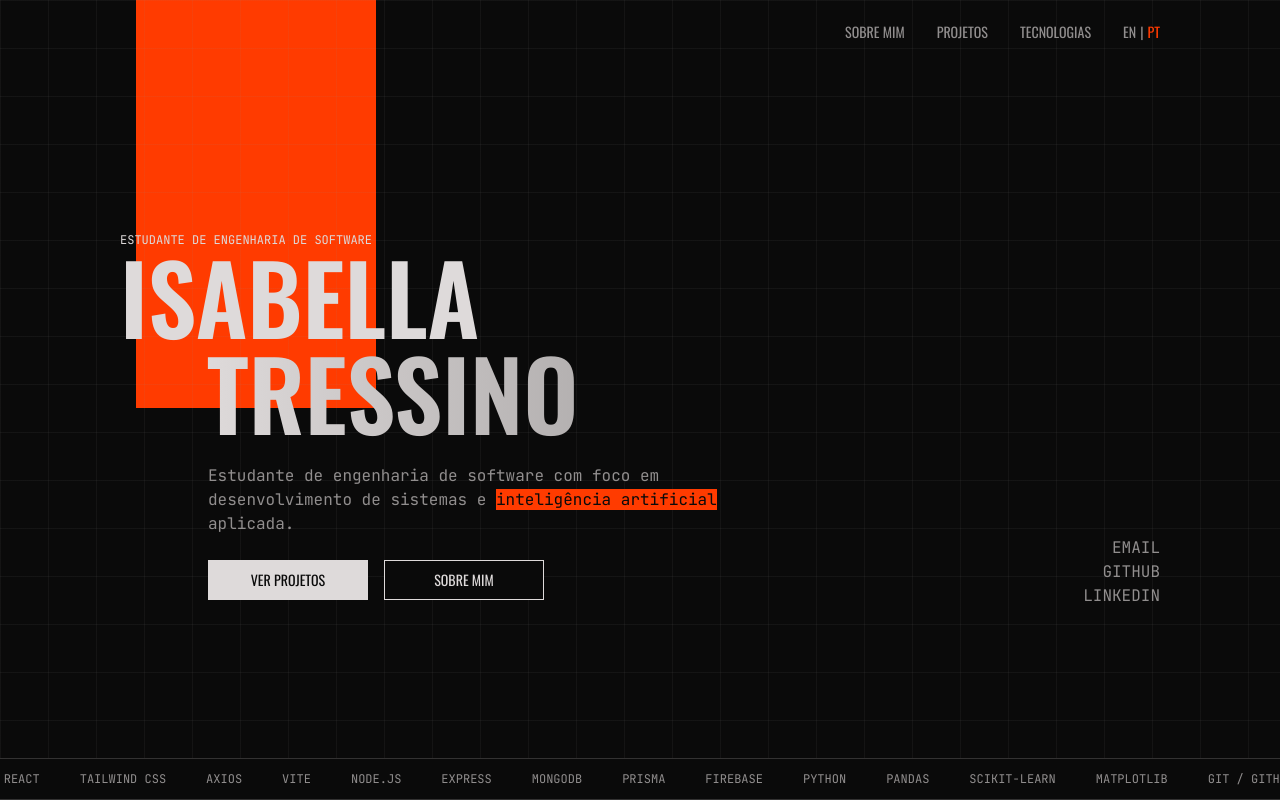
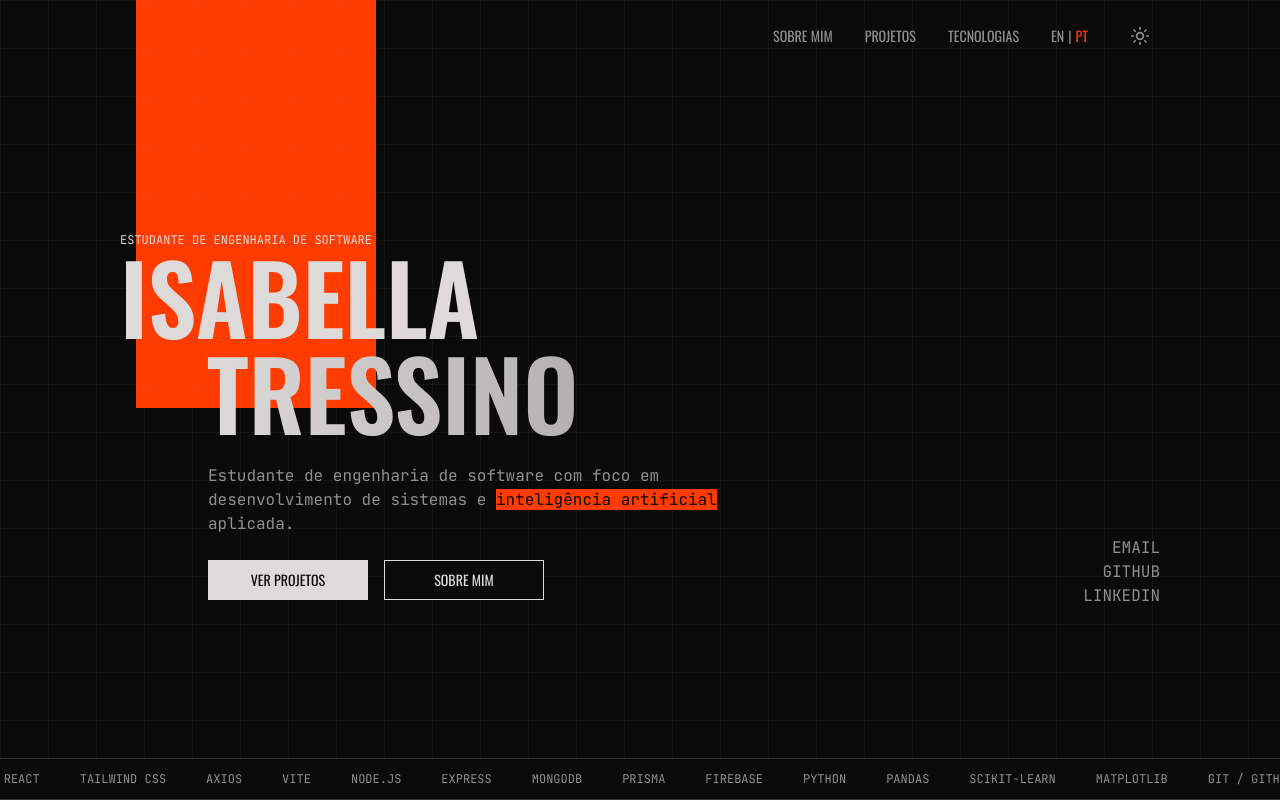
Before and after one commit to isabellatressino/portfolio, a React (Vite) app: page / in a window 1280 px wide. Shown: the top 800 px of the page. Built offline with nearby package versions, Linux system fonts and the light colour scheme.

Commit message:
Add light/dark theme toggle

```diff
--- a/index.html
+++ b/index.html
@@ -1,5 +1,5 @@
 <!doctype html>
-<html lang="en">
+<html lang="en" class="dark">
 
 <head>
   <meta charset="UTF-8" />
--- a/package.json
+++ b/package.json
@@ -16,6 +16,7 @@
     "@tailwindcss/vite": "^4.1.18",
     "framer-motion": "^12.23.26",
     "i18next": "^25.7.3",
+    "lucide-react": "^0.507.0",
     "react": "^19.2.0",
     "react-dom": "^19.2.0",
     "react-i18next": "^16.5.0",
--- a/src/components/layout/MobileMenu.jsx
+++ b/src/components/layout/MobileMenu.jsx
@@ -1,10 +1,12 @@
 import { motion } from "framer-motion";
 import LanguageToggle from "../utils/LanguageToggle";
 import { useTranslation } from "react-i18next";
+import { Moon, Sun } from "lucide-react";
 
-export default function MobileMenu({ onClose }) {
+export default function MobileMenu({ onClose, theme, toggleTheme }) {
 
     const { t } = useTranslation();
+    const isDark = theme === "dark";
 
     return (
         <motion.div
@@ -32,6 +34,20 @@ export default function MobileMenu({ onClose }) {
                 <li>
                     <LanguageToggle className="text-3xl font-display" />
                 </li>
+                <li>
+                    <button
+                        type="button"
+                        onClick={toggleTheme}
+                        aria-label={t("navbar.toggleTheme")}
+                        className="inline-flex items-center justify-center h-10 w-10 rounded-full text-text-muted transition-colors duration-300 hover:text-text-main focus-visible:outline-none focus-visible:ring-2 focus-visible:ring-primary/70 focus-visible:ring-offset-2 focus-visible:ring-offset-background"
+                    >
+                        {isDark ? (
+                            <Sun aria-hidden="true" className="h-6 w-6" />
+                        ) : (
+                            <Moon aria-hidden="true" className="h-6 w-6" />
+                        )}
+                    </button>
+                </li>
             </ul>
         </motion.div>
     );
--- a/src/components/layout/NavBar.jsx
+++ b/src/components/layout/NavBar.jsx
@@ -4,12 +4,16 @@ import MobileMenu from "./MobileMenu";
 import { NavItem } from "../utils/NavItem";
 import LanguageToggle from '../utils/LanguageToggle.jsx'
 import { useTranslation } from "react-i18next";
+import useTheme from "../utils/useTheme";
+import { Moon, Sun } from "lucide-react";
 
 export default function Navbar() {
     const [open, setOpen] = useState(false);
     const [scrolled, setScrolled] = useState(false);
+    const { theme, toggleTheme } = useTheme();
 
     const { t } = useTranslation();
+    const isDark = theme === "dark";
 
     useEffect(() => {
         const onScroll = () => {
@@ -27,7 +31,7 @@ export default function Navbar() {
                 animate={{ opacity: 1, y: 0 }}
                 transition={{ delay: 2.2, duration: 0.6, ease: "easeOut" }}
                 className={`fixed top-0 left-0 z-50 w-full transition-colors ease-out duration-500 ${scrolled ? "bg-background/80 backdrop-blur" : "bg-transparent"}`}>
-                <div className="mx-auto max-w-300 flex items-center justify-between px-8 sm:px-10 lg:px-20 2xl:px-0 py-2 md:py-5">
+                <div className="mx-auto max-w-300 flex items-center justify-between px-8 sm:px-10 lg:px-20 2xl:px-0 py-2 md:py-4">
 
                     <motion.a
                         href="#hero"
@@ -54,6 +58,20 @@ export default function Navbar() {
                         <li>
                             <LanguageToggle />
                         </li>
+                        <li>
+                            <button
+                                type="button"
+                                onClick={toggleTheme}
+                                aria-label={t("navbar.toggleTheme")}
+                                className="inline-flex items-center justify-center h-8 w-8 xs:h-10 xs:w-10 rounded-full text-text-muted transition-colors duration-300 hover:text-text-main focus-visible:outline-none focus-visible:ring-2 focus-visible:ring-primary/70 focus-visible:ring-offset-2 focus-visible:ring-offset-background"
+                            >
+                                {isDark ? (
+                                    <Sun aria-hidden="true" className="h-4 w-4 xs:h-5 xs:w-5" />
+                                ) : (
+                                    <Moon aria-hidden="true" className="h-4 w-4 xs:h-5 xs:w-5" />
+                                )}
+                            </button>
+                        </li>
                     </ul>
 
                     <button
@@ -69,7 +87,13 @@ export default function Navbar() {
             </motion.nav>
 
             <AnimatePresence>
-                {open && <MobileMenu onClose={() => setOpen(false)} />}
+                {open && (
+                    <MobileMenu
+                        onClose={() => setOpen(false)}
+                        theme={theme}
+                        toggleTheme={toggleTheme}
+                    />
+                )}
             </AnimatePresence>
         </>
     );
--- /dev/null
+++ b/src/components/utils/useTheme.js
@@ -0,0 +1,20 @@
+import { useEffect, useState } from "react";
+
+export default function useTheme() {
+  const [theme, setTheme] = useState("dark");
+
+  useEffect(() => {
+    const root = document.documentElement;
+    if (theme === "dark") {
+      root.classList.add("dark");
+    } else {
+      root.classList.remove("dark");
+    }
+  }, [theme]);
+
+  const toggleTheme = () => {
+    setTheme((prev) => (prev === "dark" ? "light" : "dark"));
+  };
+
+  return { theme, toggleTheme };
+}
--- a/src/locales/en.json
+++ b/src/locales/en.json
@@ -5,7 +5,8 @@
         "tech": "Technologies",
         "menu": "Menu",
         "logo-aria": "Back to top",
-        "menu-close": "Close menu"
+        "menu-close": "Close menu",
+        "toggleTheme": "Toggle theme"
     },
     "hero": {
         "role": "Software Engineering Student",
--- a/src/locales/pt.json
+++ b/src/locales/pt.json
@@ -5,7 +5,8 @@
         "tech": "Tecnologias",
         "menu": "Menu",
         "logo-aria": "Voltar ao topo",
-        "menu-close": "Fechar menu"
+        "menu-close": "Fechar menu",
+        "toggleTheme": "Alternar tema"
     },
     "hero": {
         "role": "Estudante de Engenharia de Software",
--- a/src/styles/theme.css
+++ b/src/styles/theme.css
@@ -1,9 +1,9 @@
 @theme {
-  --color-primary: #ff3b00;
-  --color-background: #0a0a0a;
-  --color-surface: #141414;
-  --color-text-main: #dedada;
-  --color-text-muted: #918e8e;
+  --color-primary: #FF3B00;
+  --color-background: #F0F0F0;
+  --color-surface: #FFFFFF;
+  --color-text-main: #1A1A1A;
+  --color-text-muted: #525252;
 
   --font-display: "Oswald", sans-serif;
   --font-default: "Inter", sans-serif;
@@ -11,3 +11,10 @@
 
   --breakpoint-xs: 23.4375rem;
 }
+
+html.dark {
+  --color-background: #0a0a0a;
+  --color-surface: #141414;
+  --color-text-main: #dedada;
+  --color-text-muted: #918e8e;
+}
--- /dev/null
+++ b/tailwind.config.js
@@ -0,0 +1,3 @@
+export default {
+  darkMode: "class",
+};
```
Also changed, not shown: 1 other file (tests, documents, lock files or other folders).
